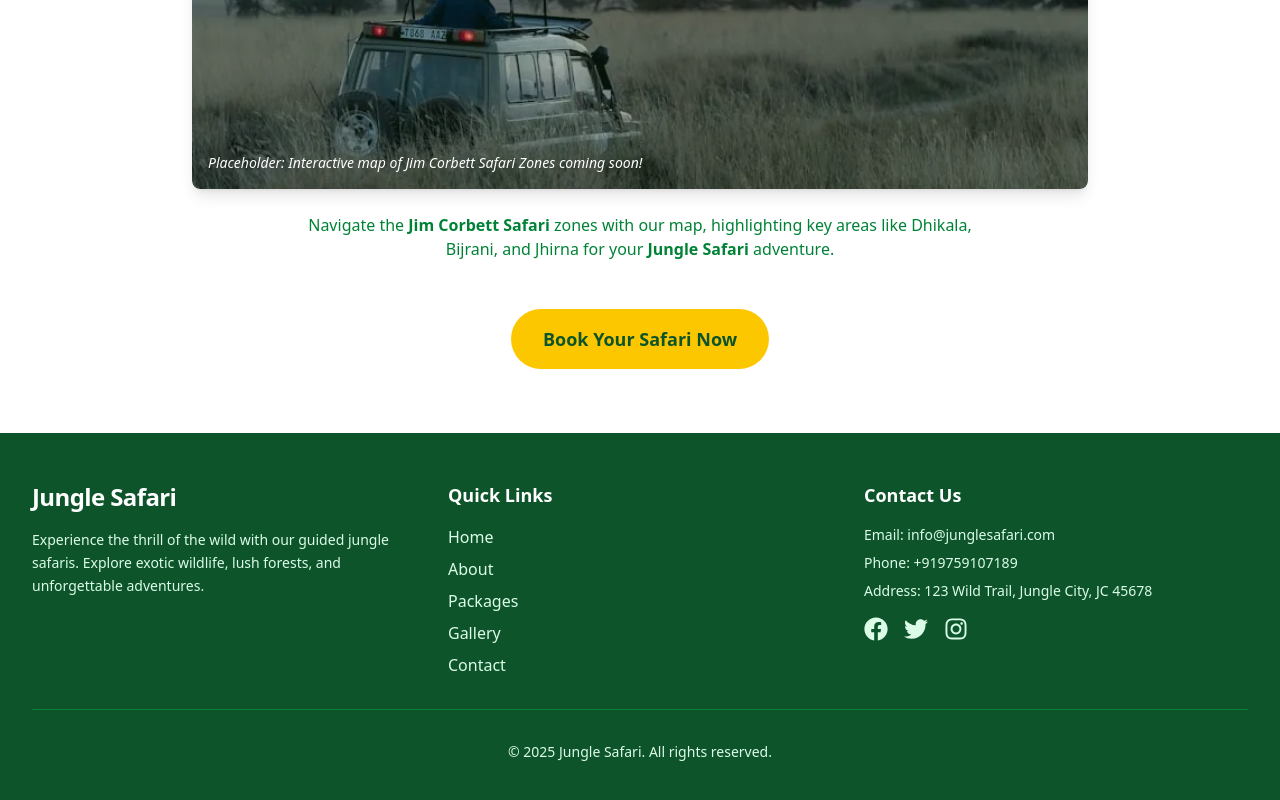
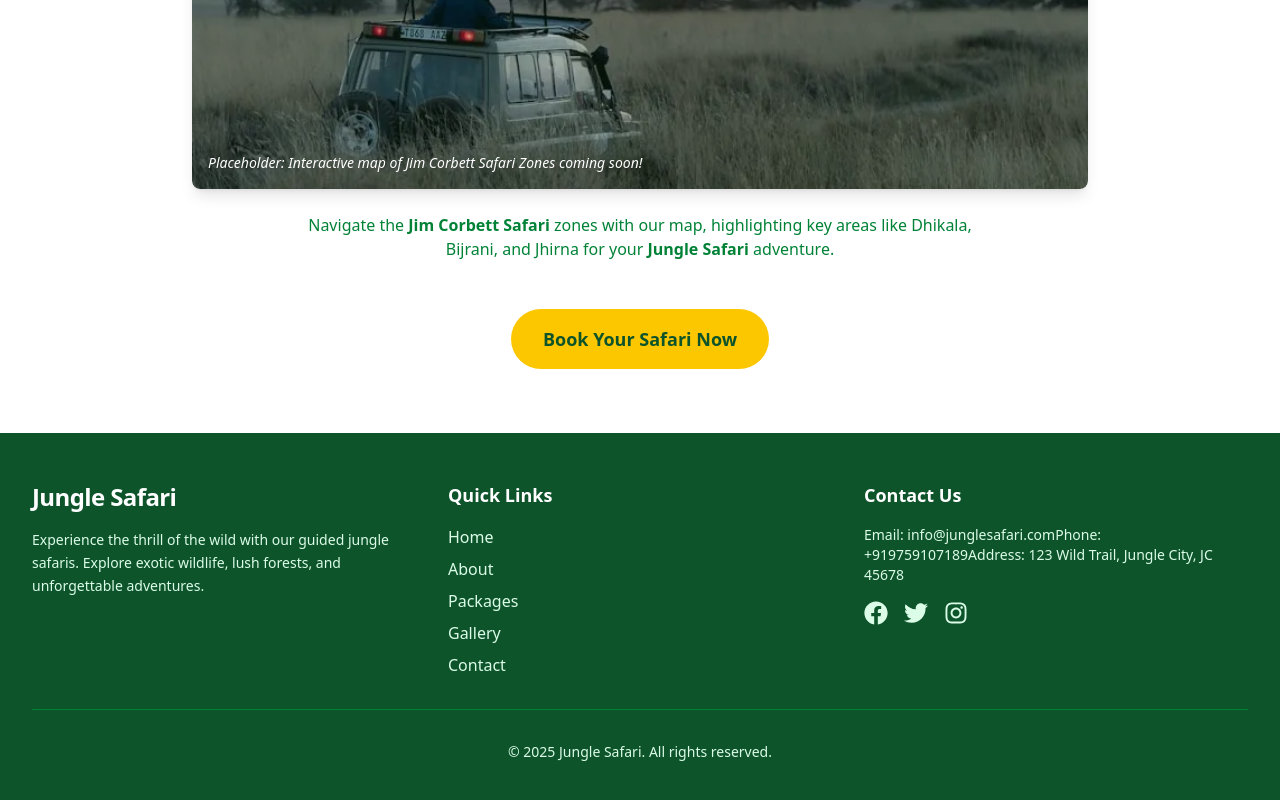
Before and after one commit to FEBTECHITSOLUTIONS/Jungle-Safari, a Next.js app: page / in a window 1280 px wide. Shown: the part 3311-4111 px from the top of the page. Built offline with nearby package versions, Linux system fonts and the light colour scheme.

Commit message:
minor changes:

```diff
--- a/components/Footer.js
+++ b/components/Footer.js
@@ -41,8 +41,7 @@ const Footer = () => {
             </h3>
             <p className="text-green-100 text-sm leading-relaxed">
               Experience the thrill of the wild with our guided jungle safaris.
-              Explore exotic wildlife, lush forests, and unforgettable
-              adventures.
+              Explore exotic wildlife, lush forests, and unforgettable adventures.
             </p>
           </div>
 
@@ -67,15 +66,9 @@ const Footer = () => {
           <div>
             <h4 className="text-lg font-semibold mb-4">Contact Us</h4>
             <ul className="space-y-2 text-green-100 text-sm">
-              <li>
-                <a href="mailto:info@junglesafari.com">
-                  Email: info@junglesafari.com
-                </a>
-              </li>
-              <li>
-                <a href="tel:+919759107189">Phone: +919759107189</a>
-              </li>
-              <li>Address: 123 Wild Trail, Jungle City, JC 45678</li>
+              <a href="mailto:info@junglesafari.com">Email: info@junglesafari.com</a>
+              <a href="tel:+919759107189">Phone: +919759107189</a>
+              <a href="/">Address: 123 Wild Trail, Jungle City, JC 45678</a >
             </ul>
             <div className="flex space-x-4 mt-4">
               {socialLinks.map((social) => (
```
